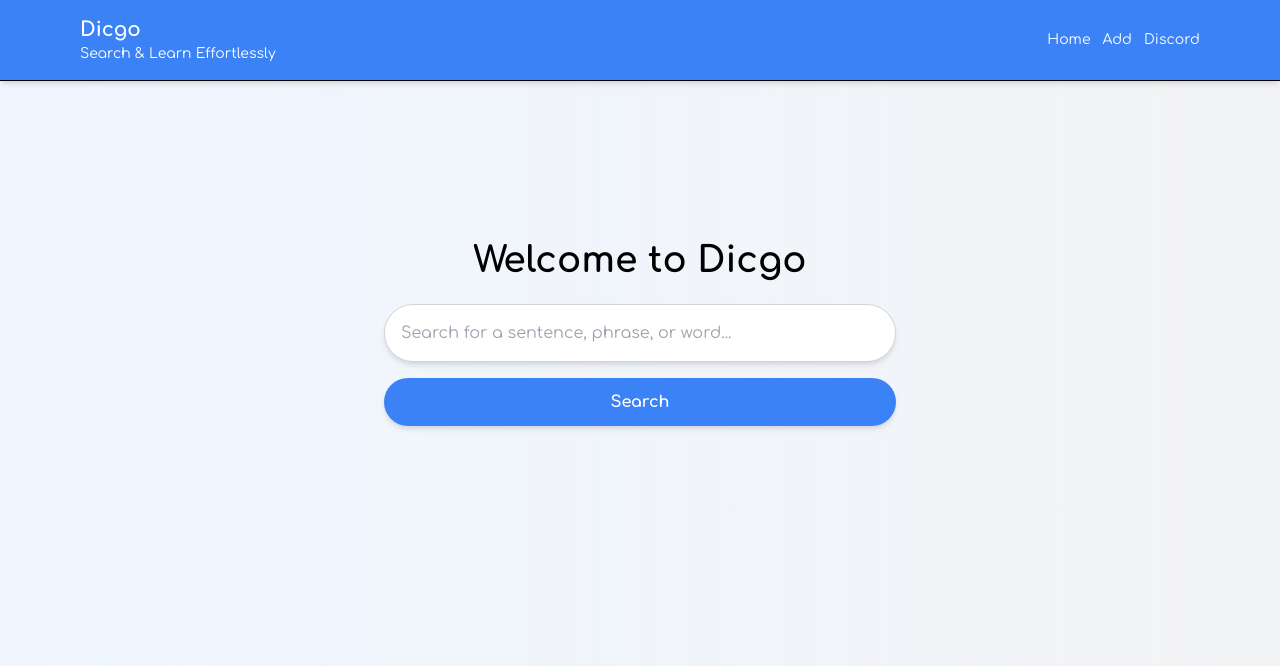
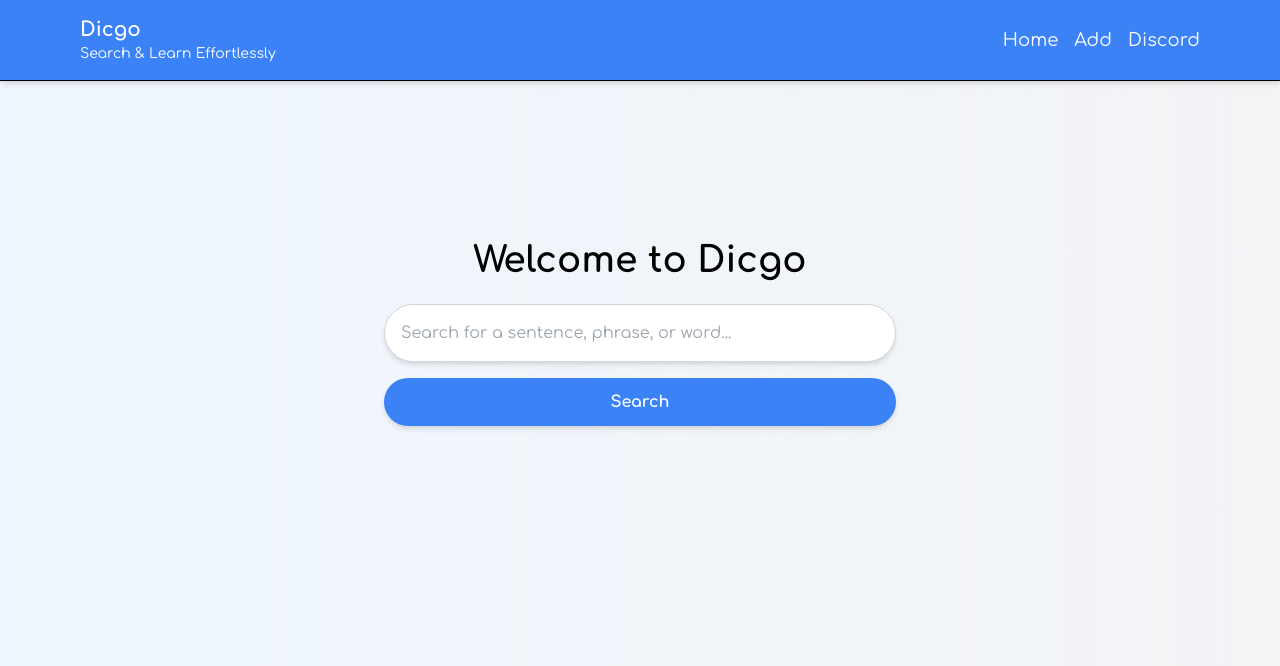
Before and after one commit to willi-felix/flora, a Flask app: page / in a window 1280 px wide. Shown: the top 666 px of the page. Run offline with Flask 3, Linux system fonts and the light colour scheme.

Commit message:
Update base.html

```diff
--- a/templates/base.html
+++ b/templates/base.html
@@ -20,7 +20,7 @@
                 <h1 class="text-xl font-bold">{{ site_name }}</h1>
                 <p class="text-sm">{{ slogan }}</p>
             </div>
-            <nav class="space-x-2 text-sm">
+            <nav class="flex flex-nowrap space-x-2 sm:space-x-4 text-sm sm:text-base lg:text-lg">
                 <a href="/" class="hover:underline">Home</a>
                 <a href="/add" class="hover:underline">Add</a>
                 <a href="/add" class="hover:underline">Discord</a>
```
